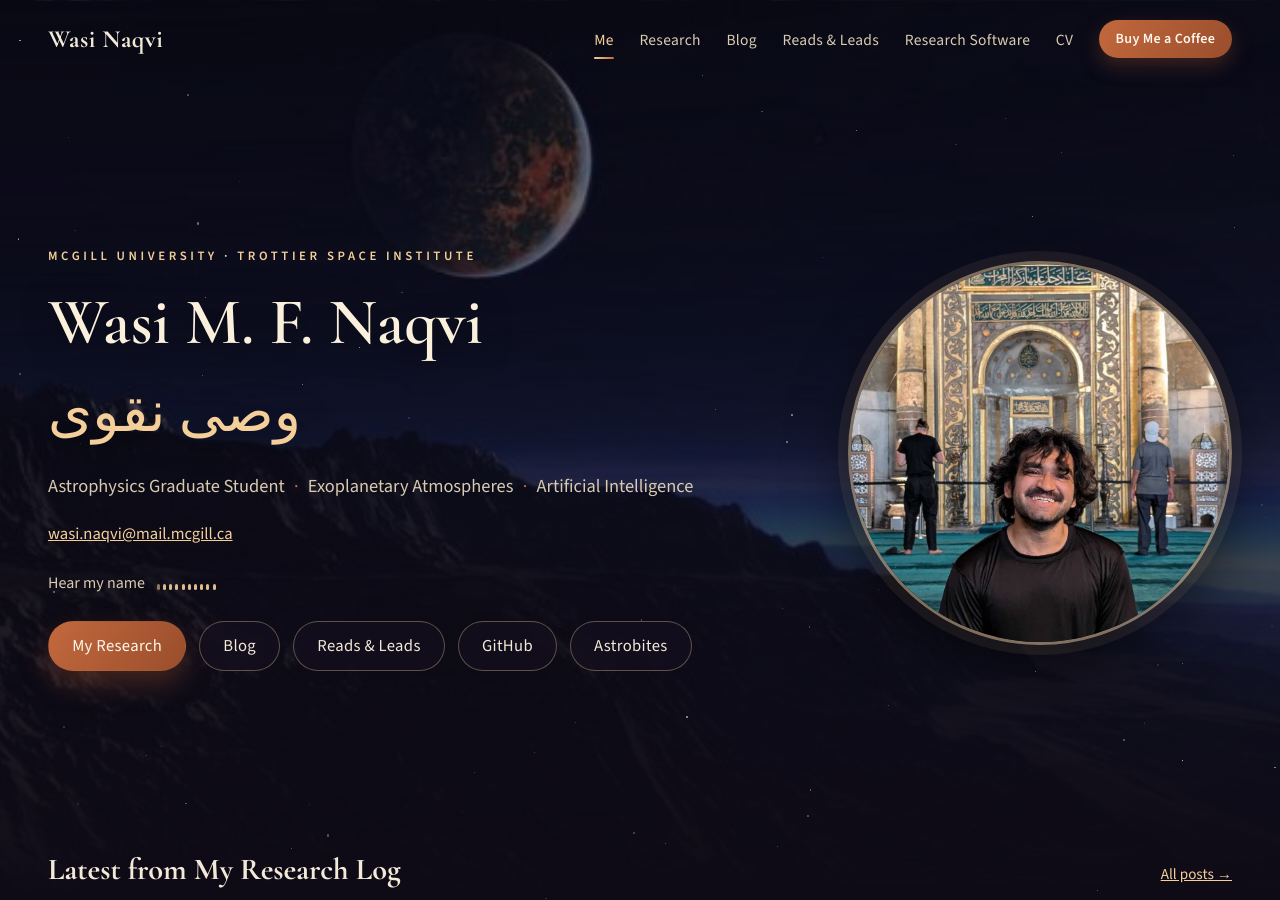
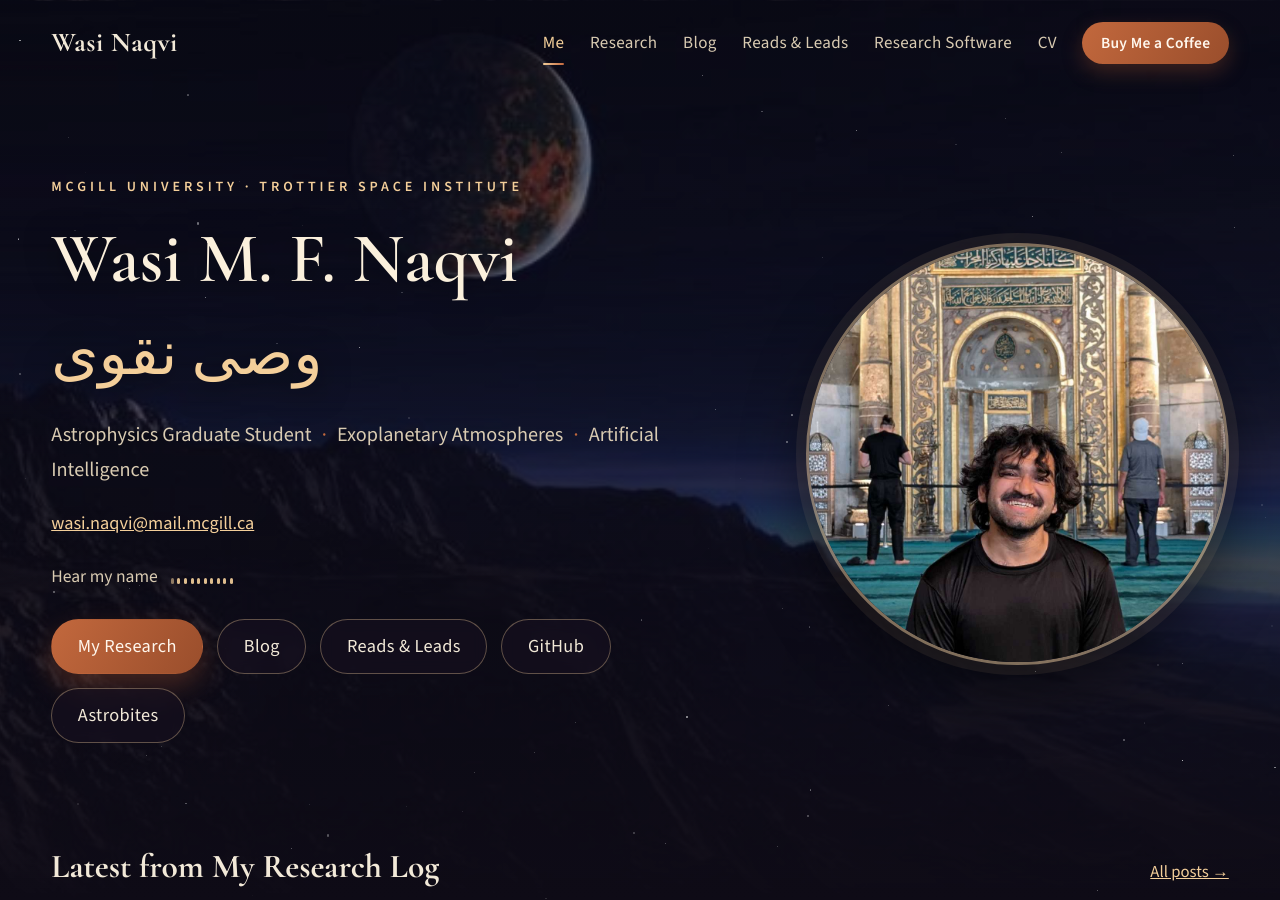
Before and after one commit to wasnaqvi/wasi-naqvi.github.io, a Jekyll site: the page built from index.md, in a window 1280 px wide and 900 px high. Built offline with Jekyll 4.4.1, drawn with Linux system fonts in a browser that asks for light colours.

Commit message:
Scale the site to read at ~110%
Root font size 110% scales all rem-based text and spacing; fixed-pixel
column widths, photos and planet labels bumped to match. Nav collapses
at 990px since its items are wider.

```diff
--- a/assets/styles.css
+++ b/assets/styles.css
@@ -17,7 +17,9 @@
 
 * { box-sizing: border-box; }
 
-html { scroll-behavior: smooth; }
+/* The whole site reads at ~110%: text, spacing and widths are rem-based,
+   so the root size scales them together. */
+html { scroll-behavior: smooth; font-size: 110%; }
 
 body {
   margin: 0;
@@ -198,7 +200,7 @@ body.landing {
 }
 
 body.landing .content {
-  max-width: 1400px;
+  max-width: 1540px;
 }
 
 /* ---------- Typography ---------- */
@@ -261,7 +263,7 @@ a:hover { color: #ffe3b3; }
   width: 100%;
 }
 
-.landing-text { flex: 1 1 480px; max-width: 720px; }
+.landing-text { flex: 1 1 528px; max-width: 792px; }
 
 .kicker {
   text-transform: uppercase;
@@ -304,8 +306,8 @@ a:hover { color: #ffe3b3; }
 .landing-photo { flex: 0 0 auto; }
 
 .landing-photo img {
-  width: clamp(250px, 30vw, 390px);
-  height: clamp(250px, 30vw, 390px);
+  width: clamp(275px, 33vw, 430px);
+  height: clamp(275px, 33vw, 430px);
   border-radius: 50%;
   object-fit: cover;
   border: 3px solid rgba(244, 207, 154, 0.5);
@@ -511,8 +513,8 @@ a:hover { color: #ffe3b3; }
 .reading-link { font-size: 1.3rem; font-weight: 600; }
 
 .reading-photo {
-  width: clamp(200px, 20vw, 260px);
-  height: clamp(200px, 20vw, 260px);
+  width: clamp(220px, 22vw, 286px);
+  height: clamp(220px, 22vw, 286px);
   border-radius: 50%;
   object-fit: cover;
   display: block;
@@ -567,8 +569,8 @@ a:hover { color: #ffe3b3; }
 }
 
 .vault-headshot {
-  width: clamp(200px, 20vw, 260px);
-  height: clamp(200px, 20vw, 260px);
+  width: clamp(220px, 22vw, 286px);
+  height: clamp(220px, 22vw, 286px);
   border-radius: 50%;
   object-fit: cover;
   flex-shrink: 0;
@@ -760,7 +762,7 @@ a:hover { color: #ffe3b3; }
 .footer-dot { margin: 0 0.55rem; color: var(--terra); }
 
 /* ---------- Responsive ---------- */
-@media (max-width: 900px) {
+@media (max-width: 990px) {
   .nav-toggle { display: flex; }
 
   .nav {
@@ -1000,7 +1002,7 @@ body.software .content {
   display: flex;
   flex-direction: column;
   align-items: center;
-  width: 270px;
+  width: 297px;
   text-align: center;
   text-decoration: none;
   color: var(--cream);
@@ -1298,7 +1300,7 @@ body.research-doc h3 {
 
 /* ---------- Spacing pass (2026-11) ---------- */
 /* Reading pages get a readable width; landing, research and software keep their own. */
-.content { max-width: 1120px; }
+.content { max-width: 1232px; }
 
 /* Cards: no stray margin at the top or bottom edge of a card. */
 .page-card > :first-child { margin-top: 0; }
@@ -1329,7 +1331,7 @@ body.research-doc h3 {
 }
 
 /* ---------- Research page polish ---------- */
-body.research-doc .content { max-width: 1480px; }
+body.research-doc .content { max-width: 1628px; }
 body.research-doc .page-card { margin-bottom: 3rem; }
 .r-section { scroll-margin-top: 5.5rem; }
 
```
